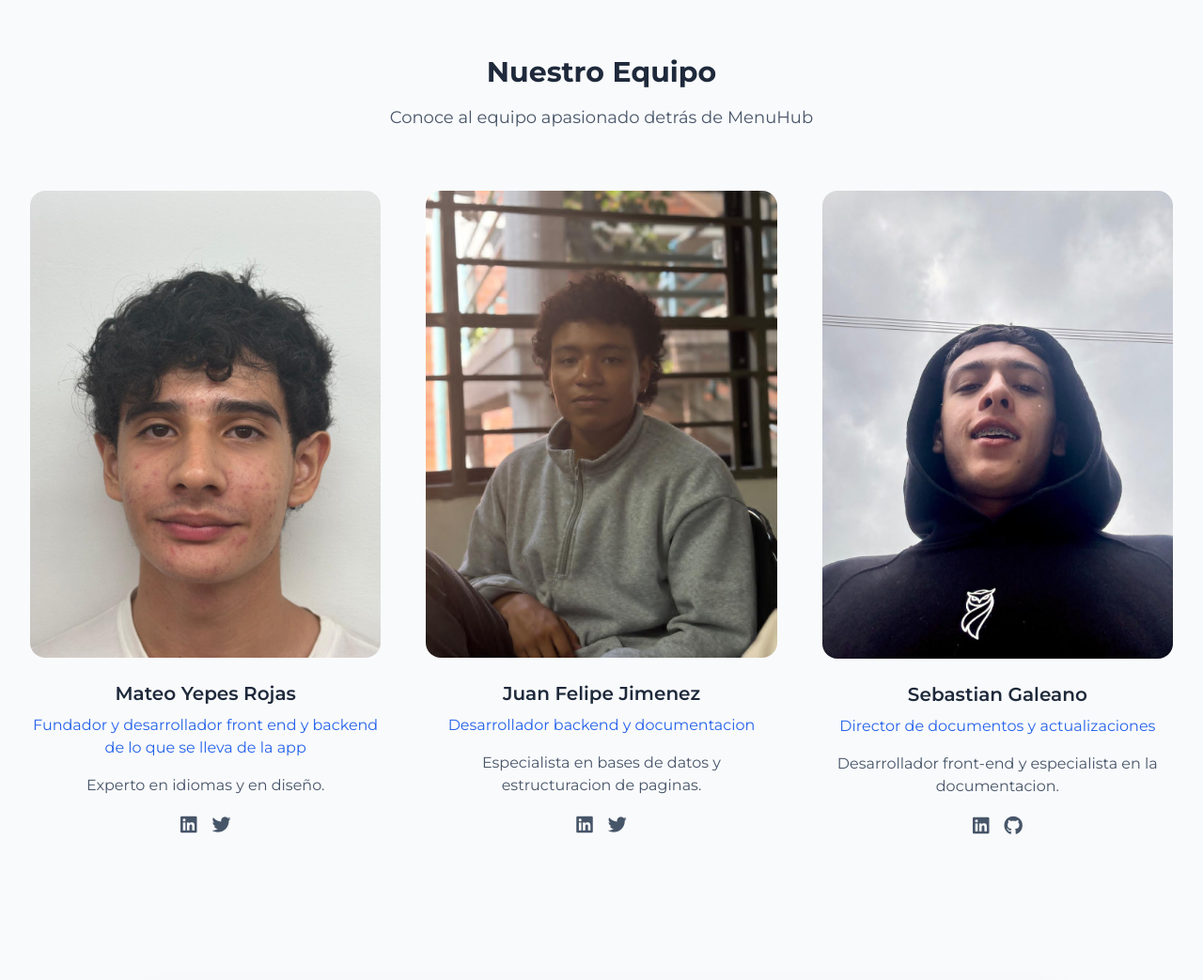
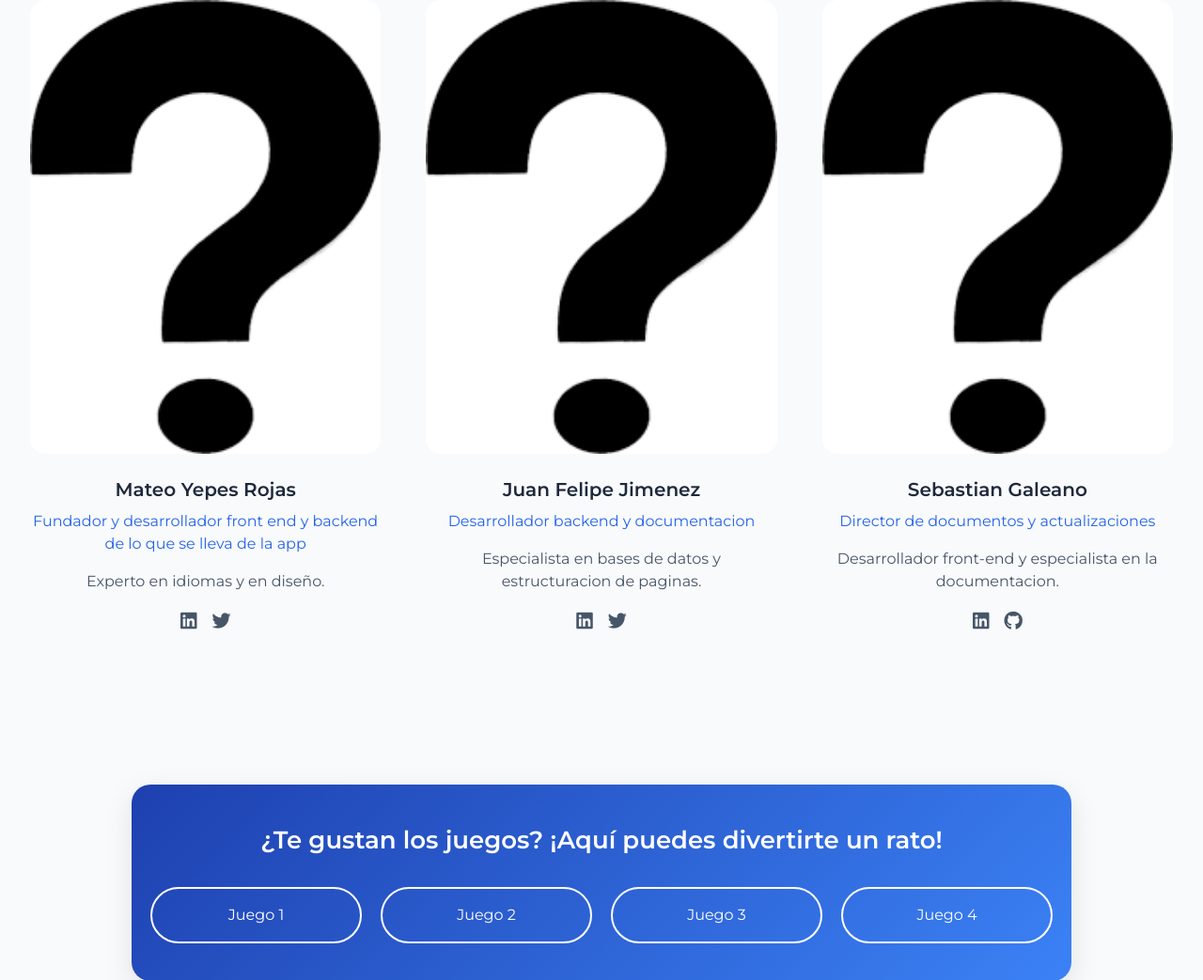
Before and after one commit to yepes1903/MenuHub, a PHP site: page / in a window 1280 px wide. Shown: the part 2000-3043 px from the top of the page at 94% size. Run offline with PHP 8.4, Linux system fonts and the light colour scheme; some libraries are stand-ins or nearby versions.

Commit message:
actualizacion imagenes

```diff
--- a/index.php
+++ b/index.php
@@ -237,7 +237,7 @@
                     </div>
                 </div>
                 <div class="md:w-1/2 mt-12 md:mt-0" data-aos="fade-left">
-                    <img src="images/Astor.jpeg" alt="Hero Image" class="rounded-2xl shadow-2xl transform hover:scale-105 transition duration-500">
+                    <img src="images/logo_MH.PNG" alt="Hero Image" class="rounded-2xl shadow-2xl transform hover:scale-105 transition duration-500">
                 </div>
             </div>
         </div>
@@ -306,7 +306,7 @@
             <div class="grid grid-cols-1 md:grid-cols-3 gap-12">
                 <div class="team-member text-center" data-aos="fade-up" data-aos-delay="200">
                     <div class="relative mb-6 overflow-hidden rounded-2xl">
-                        <img src="images/mateo.jpg" alt="Team Member" class="w-full team-member-img">
+                        <img src="images\signo_interrogacion.png" alt="Team Member" class="w-full team-member-img">
                     </div>
                     <h3 class="text-xl font-semibold text-primary-800 mb-2">Mateo Yepes Rojas</h3>
                     <p class="text-accent-600 mb-4">Fundador y desarrollador front end y backend de lo que se lleva de la app</p>
@@ -324,7 +324,7 @@
                 </div>
                 <div class="team-member text-center" data-aos="fade-up" data-aos-delay="300">
                     <div class="relative mb-6 overflow-hidden rounded-2xl">
-                        <img src="images/chimbi.jpg" alt="Team Member" class="w-full team-member-img">
+                        <img src="images\signo_interrogacion.png" alt="Team Member" class="w-full team-member-img">
                     </div>
                     <h3 class="text-xl font-semibold text-primary-800 mb-2">Juan Felipe Jimenez</h3>
                     <p class="text-accent-600 mb-4">Desarrollador backend y documentacion</p>
@@ -342,7 +342,7 @@
                 </div>
                 <div class="team-member text-center" data-aos="fade-up" data-aos-delay="400">
                     <div class="relative mb-6 overflow-hidden rounded-2xl">
-                        <img src="images/sebas.jpg" alt="Team Member" class="w-full team-member-img">
+                        <img src="images\signo_interrogacion.png" alt="Team Member" class="w-full team-member-img">
                     </div>
                     <h3 class="text-xl font-semibold text-primary-800 mb-2">Sebastian Galeano</h3>
                     <p class="text-accent-600 mb-4">Director de documentos y actualizaciones</p>
```
Also changed, not shown: images/1.png (deleted), images/Astor.jpeg (deleted), images/asi.jpg (deleted), images/chimbi.jpg (deleted), images/juanma.jpeg (deleted), images/logo_MH.png (renamed from images/l.png), images/mateo.jpg (deleted), images/sebas.jpg (deleted), images/signo_interrogacion.png (added).
